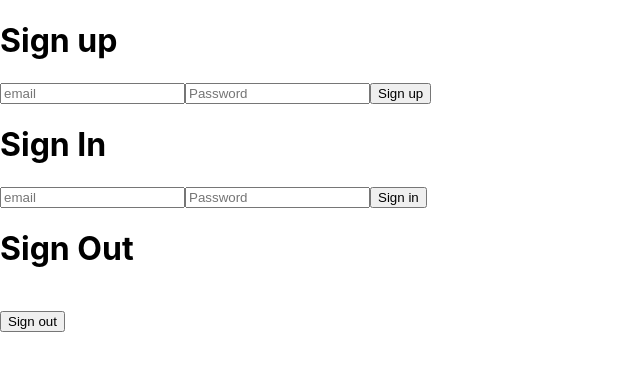
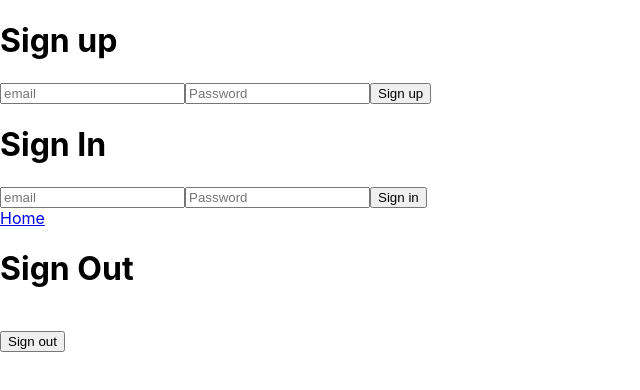
Before and after one commit to Nick-Guzy/react-w4-portfolio, a React (Create React App) app: page /sign-in in a window 1280 px wide. Shown: the top 390 px of the page, without its empty margins (0-640 px from the left). Built offline with nearby package versions, Linux system fonts and the light colour scheme; no server answers.

Commit message:
Home and account management
Co-Authored-By: Zookerman3 <szook7@gmail.com>

Co-Authored-By: Michael Sol <Sol.Mike.J@gmail.com>

Co-Authored-By: Nick Guzy <nick.guzy76@gmail.com>

```diff
--- a/src/components/App.js
+++ b/src/components/App.js
@@ -12,6 +12,7 @@ const MultiEleRoute = () => {
       <ProjectControl />
       <SkillControl />
       <BioControl />
+      <a href="/sign-in">Account Management</a>
     </div>
   )
 }
@@ -25,6 +26,7 @@ function App(){
         <Route path="/" element={<MultiEleRoute />}/>
       </Routes>
     </Router>
+
   );
 }
 
--- a/src/components/SignIn.js
+++ b/src/components/SignIn.js
@@ -72,6 +72,8 @@ function SignIn() {
         <button type='submit'>Sign in</button>
       </form>
 
+      <a href="/">Home</a>
+
       <h1>Sign Out</h1>
       {signOutSuccess}
       <br />
```
Also changed, not shown: public/manifest.json.
